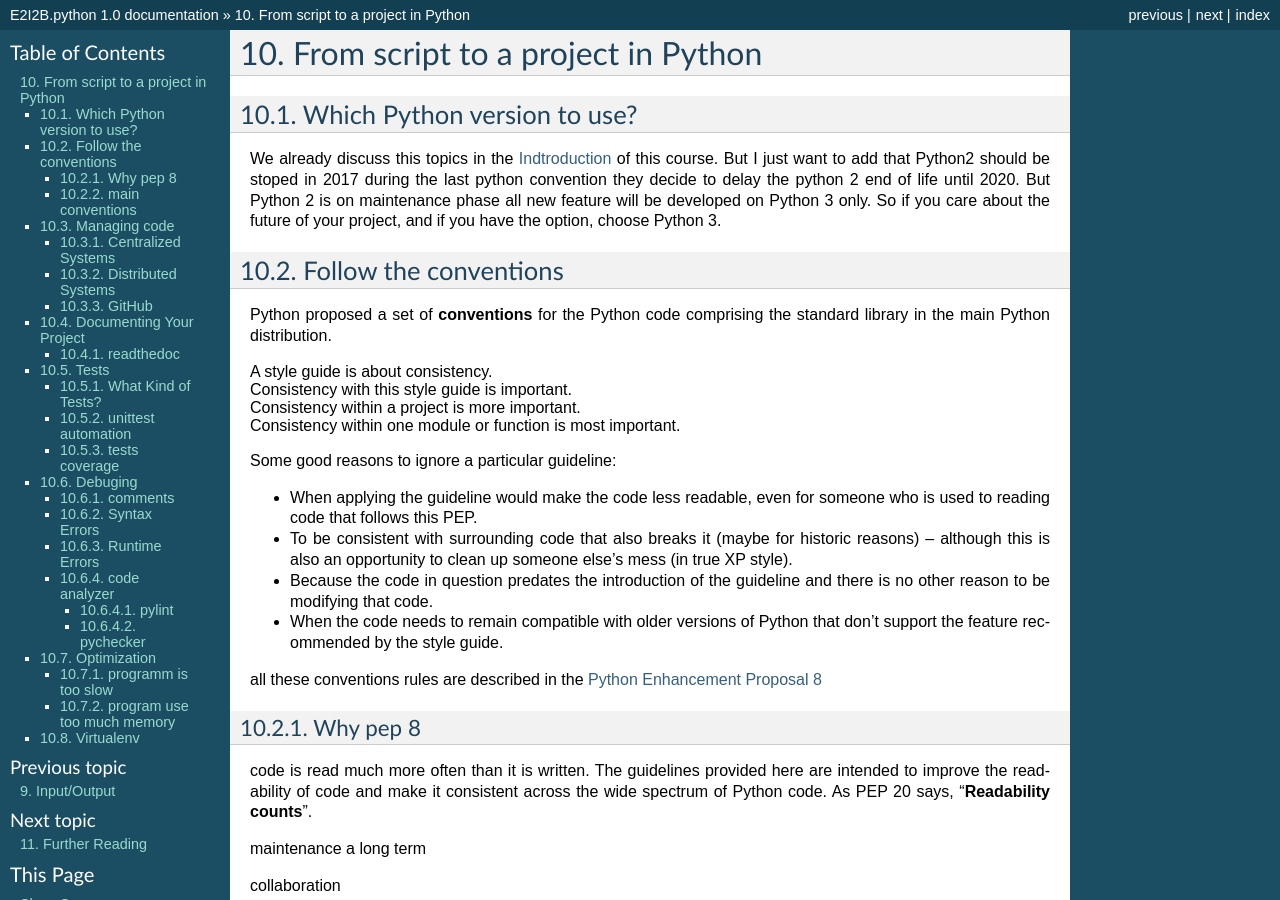
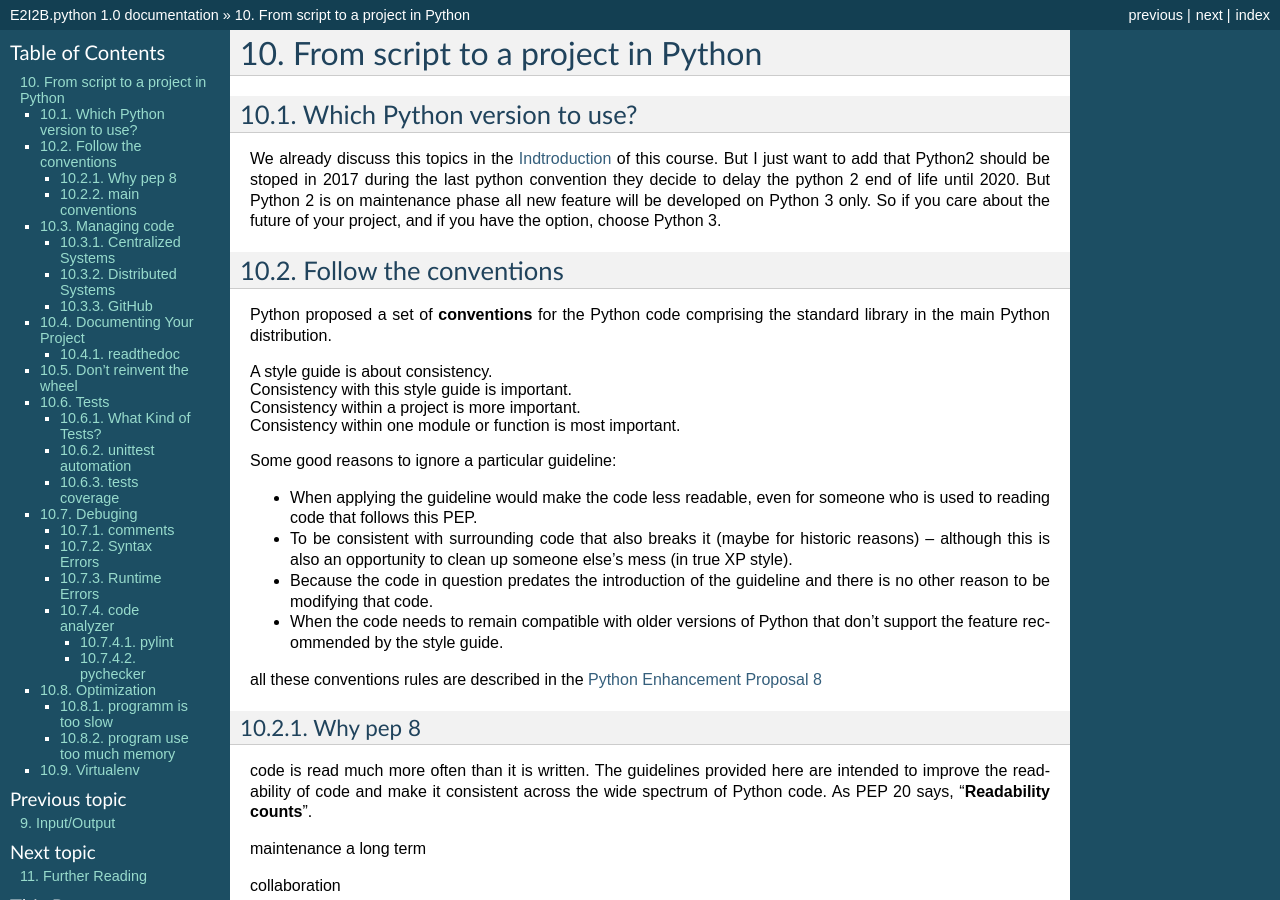
Before and after one commit to C3BI-pasteur-fr/python-course-1, a Sphinx documentation site: the page built from source/From_script_to_project.rst, in a window 1280 px wide and 900 px high. Built offline with Sphinx 7.4.7, drawn with Linux system fonts in a browser that asks for light colours; some of the changed text lies outside the part shown.

Commit message:
add  section TO DO don't reinvent the wheel

```diff
--- a/source/From_script_to_project.rst
+++ b/source/From_script_to_project.rst
@@ -322,6 +322,11 @@ It's based on sphinx and you can link you vcs to *readthedoc* for instance there
 to link your github repository to readthedoc so each time you make a change in github (commit), the documentation is updateded on readthedocs.
 readthedocs host freely projects for the open source community.
 
+Don't reinvent the wheel
+========================
+
+TODO
+
 
 Tests
 =====
@@ -430,11 +436,12 @@ It's not easy to test every lines of code and to know which lines are cover by a
 When developers write unit test code they can forget some case. Thus some branch of code are not tested.
 To help developpers to cover all his code with tests it exists libraries which detect which code is
 cover by tests and more which code are not. So it become easy to add a test to cover this specific
-part of code. In python the package `coverage <http://nedbatchelder.com/code/coverage/>`_ do that and provide report indifferent format notably in html
-to browse the code and see if it is covered by test or not
+part of code. In python the package `coverage <http://nedbatchelder.com/code/coverage/>`_
+do that and provide report indifferent format notably in html
+to browse the code and see if it is covered by test or not.
 
 .. figure:: _static/figs/coverage_output.png
-   :height: 500px
+   :height: 600px
    :figclass: align-left
    :alt: coverage output
 
```
Also changed, not shown: other parts of source/From_script_to_project.rst (+3 -2 lines).
